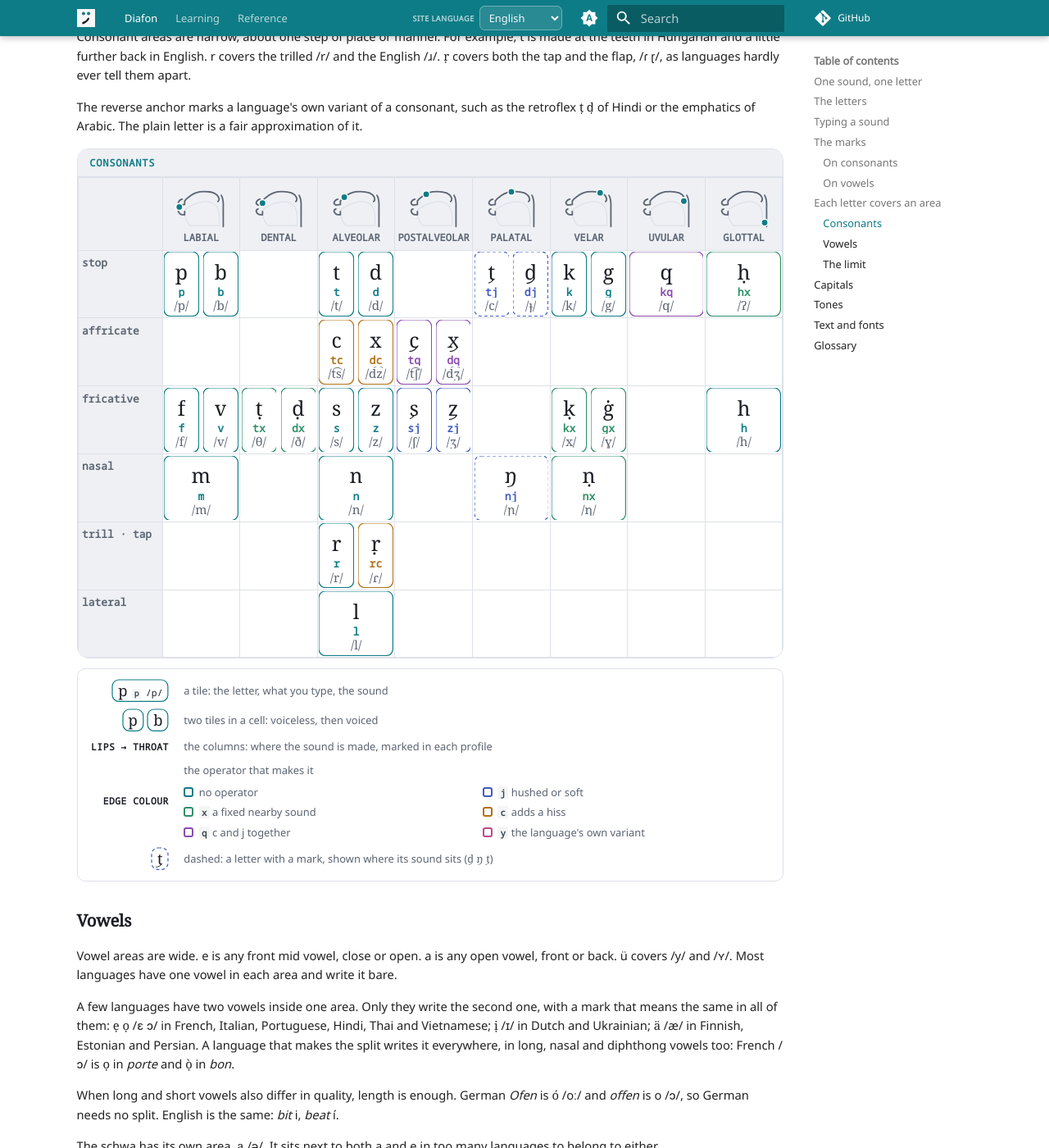
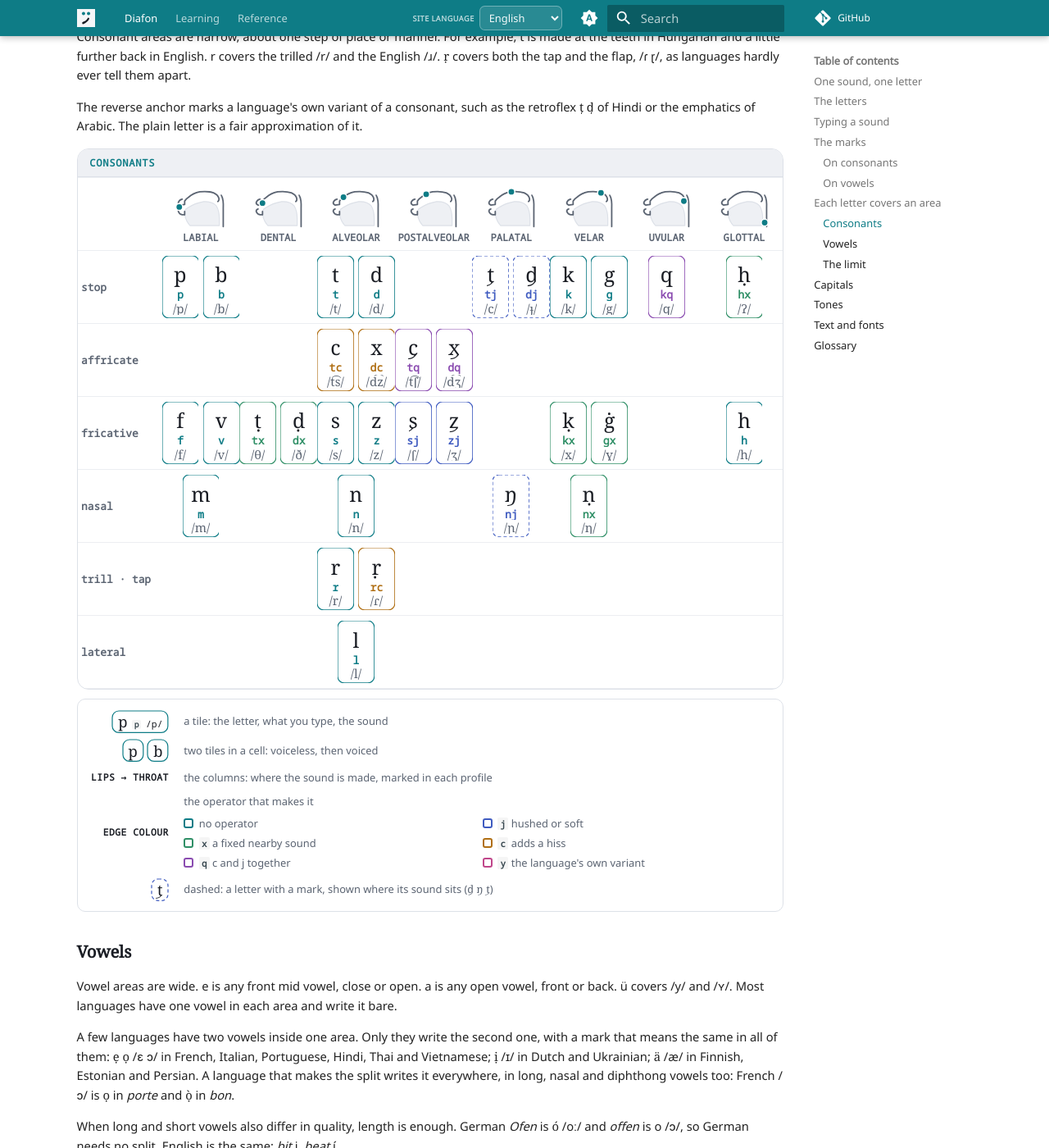
Before and after one commit to diafon-org/diafon, an MkDocs documentation site: the page built from docs/index.md, in a window 1280 px wide and 1400 px high, scrolled down 4510 px. Shown: the whole window at 82% size. Built offline with MkDocs 1.6.1 and Material for MkDocs 9.7.7, drawn with Linux system fonts in a browser that asks for light colours; comment, search, counter and statistics services are not loaded.

Commit message:
Home: consonant chart as calm as the vowel triangle
Every tile is one size, centred with a small gap (single tiles no longer
stretch across their cell); the inner grid lines and the grey header and
row-label blocks go, leaving faint row separators and plain labels.

```diff
--- a/docs/assets/diafon.css
+++ b/docs/assets/diafon.css
@@ -306,7 +306,12 @@
 .md-typeset table.grid.pts{min-width:0;table-layout:fixed}
 .md-typeset table.pts thead th{font-size:clamp(.48rem,1.1vw,.66rem);letter-spacing:0;padding:.45rem .1rem;overflow-wrap:anywhere}
 .md-typeset table.pts tr > th:first-child{width:clamp(2.9rem,10vw,5.6rem);font-size:clamp(.5rem,1.2vw,.7rem);padding:.4rem .25rem;overflow-wrap:anywhere}
-.md-typeset table.pts .pt{min-width:0;padding:.35rem .05rem .3rem;margin:1px}
+.md-typeset table.pts .pt{flex:0 0 auto;width:clamp(30px,4.2vw,46px);min-width:0;padding:.35rem .05rem .3rem;margin:0}   /* one size, as the vowel chips */
+.md-typeset table.pts .cell{gap:4px}
+.md-typeset table.grid.pts td{border-left:none;border-right:none;border-color:color-mix(in srgb,var(--line) 55%,transparent);padding:.3rem .2rem}
+.md-typeset table.grid.pts th{background:none;border-left:none;border-right:none;border-color:color-mix(in srgb,var(--line) 55%,transparent)}   /* no grey frame */
+.md-typeset table.grid.pts tbody th{vertical-align:middle;text-align:left;color:var(--muted)}
+.md-typeset table.pts .pt{padding:.28rem .05rem .22rem}
 .md-typeset table.pts .pt .nat{font-size:clamp(.95rem,2.3vw,1.35rem)}
 .md-typeset table.pts .pt .lab{font-size:clamp(.5rem,1.2vw,.72rem)}
 .md-typeset table.pts .pt .ipa{font-size:clamp(.55rem,1.3vw,.82rem)}
```
